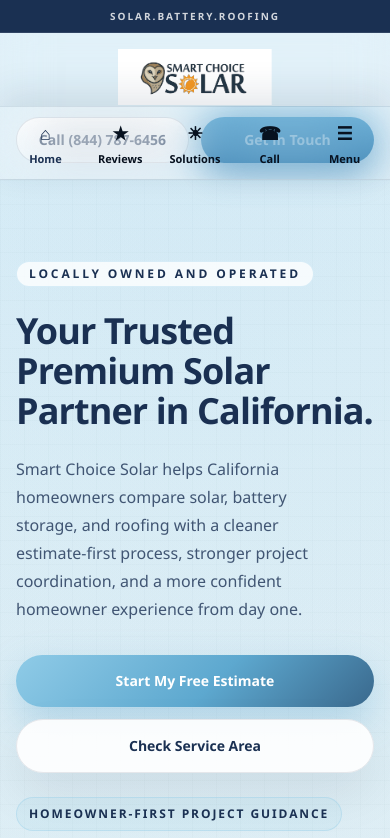
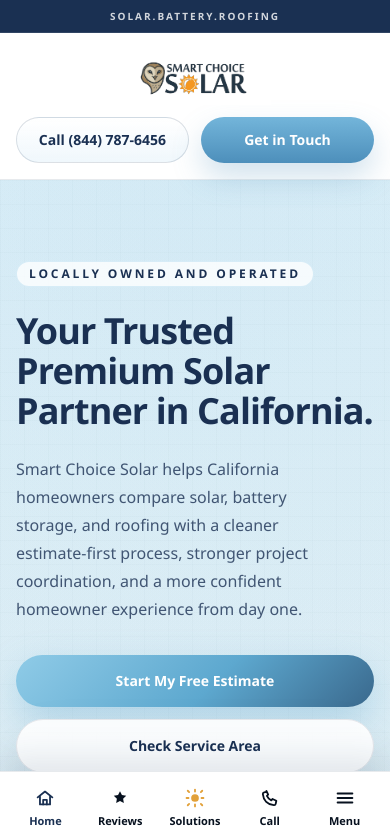
Before and after one commit to uriel-cmd/Smart-choice-solar-sitev2, a Next.js app: page / in a window 390 px wide. Shown: the top 838 px of the page. Built offline with nearby package versions, Linux system fonts and the light colour scheme.

Commit message:
Refine mobile bottom navigation

```diff
--- a/components/site-header.tsx
+++ b/components/site-header.tsx
@@ -10,13 +10,65 @@ import { localizeHref } from "@/lib/i18n";
 import { primaryNav, serviceNav, siteConfig } from "@/lib/site";
 import { navLabelFor, serviceNavLabelFor } from "@/lib/translations";
 
+function BottomNavIcon({ icon }: { icon: "home" | "reviews" | "sun" | "phone" | "menu" }) {
+  const commonProps = {
+    width: 22,
+    height: 22,
+    viewBox: "0 0 24 24",
+    fill: "none",
+    xmlns: "http://www.w3.org/2000/svg",
+    "aria-hidden": true
+  };
+
+  if (icon === "home") {
+    return (
+      <svg {...commonProps}>
+        <path d="M4 11.3 12 5l8 6.3" stroke="currentColor" strokeWidth="2" strokeLinecap="round" strokeLinejoin="round" />
+        <path d="M6.5 10.5V19h11v-8.5" stroke="currentColor" strokeWidth="2" strokeLinecap="round" strokeLinejoin="round" />
+        <path d="M10 19v-5h4v5" stroke="currentColor" strokeWidth="2" strokeLinecap="round" strokeLinejoin="round" />
+      </svg>
+    );
+  }
+
+  if (icon === "reviews") {
+    return (
+      <svg {...commonProps}>
+        <path d="m12 4.6 2.1 4.2 4.7.7-3.4 3.3.8 4.7-4.2-2.2-4.2 2.2.8-4.7-3.4-3.3 4.7-.7L12 4.6Z" fill="currentColor" />
+      </svg>
+    );
+  }
+
+  if (icon === "sun") {
+    return (
+      <svg {...commonProps}>
+        <circle cx="12" cy="12" r="4.2" fill="currentColor" />
+        <path d="M12 2.8v2.1M12 19.1v2.1M4.1 4.1l1.5 1.5M18.4 18.4l1.5 1.5M2.8 12h2.1M19.1 12h2.1M4.1 19.9l1.5-1.5M18.4 5.6l1.5-1.5" stroke="currentColor" strokeWidth="2" strokeLinecap="round" />
+      </svg>
+    );
+  }
+
+  if (icon === "phone") {
+    return (
+      <svg {...commonProps}>
+        <path d="M8.1 4.2 10 8.4 8.6 9.7c1 2.1 2.6 3.8 4.8 4.8l1.4-1.4 4.1 1.9-.7 3.4c-.2.9-1 1.5-2 1.4C9.4 19.2 4.8 14.6 4.2 7.8c-.1-.9.5-1.8 1.4-2l2.5-.6Z" stroke="currentColor" strokeWidth="2" strokeLinecap="round" strokeLinejoin="round" />
+      </svg>
+    );
+  }
+
+  return (
+    <svg {...commonProps}>
+      <path d="M4 7h16M4 12h16M4 17h16" stroke="currentColor" strokeWidth="2.2" strokeLinecap="round" />
+    </svg>
+  );
+}
+
 export function SiteHeader() {
   const [open, setOpen] = useState(false);
   const { language, setLanguage } = useLanguage();
   const t = useTranslation();
 
   return (
-    <header className="sticky top-0 z-50 border-b border-slate/10 bg-white/92 backdrop-blur-xl">
+    <header className="sticky top-0 z-50 border-b border-slate/10 bg-white lg:bg-white/92 lg:backdrop-blur-xl">
       <div className="border-b border-white/10 bg-slate text-white">
         <div className="relative flex min-h-8 items-center justify-center px-4 text-[10px] font-semibold uppercase tracking-[0.2em] text-white/80 sm:min-h-9 sm:text-[11px] lg:min-h-11 lg:text-xs lg:tracking-[0.22em]">
           <p>{t.header.topStrip}</p>
@@ -144,22 +196,24 @@ export function SiteHeader() {
           </div>
         </div>
       ) : null}
-      <nav className="fixed inset-x-0 bottom-0 z-50 border-t border-slate/10 bg-white/96 shadow-[0_-12px_36px_rgba(26,48,82,0.12)] backdrop-blur-xl lg:hidden">
-        <div className="grid h-[72px] grid-cols-5 items-center px-2 text-[11px] font-semibold text-slate/72">
+      <nav className="fixed inset-x-0 bottom-0 z-[100] border-t border-slate/10 bg-white shadow-[0_-12px_36px_rgba(26,48,82,0.12)] lg:hidden">
+        <div className="grid min-h-[72px] grid-cols-5 items-center px-2 pb-[env(safe-area-inset-bottom)] text-[11px] font-semibold text-slate/72">
           <Link href={localizeHref("/", language)} className="flex flex-col items-center gap-1 text-slate" onClick={() => setOpen(false)}>
-            <span aria-hidden="true" className="text-lg">⌂</span>
+            <BottomNavIcon icon="home" />
             <span>{t.nav.home}</span>
           </Link>
           <Link href={localizeHref("/reviews", language)} className="flex flex-col items-center gap-1" onClick={() => setOpen(false)}>
-            <span aria-hidden="true" className="text-lg">★</span>
+            <BottomNavIcon icon="reviews" />
             <span>{t.nav.reviews}</span>
           </Link>
           <Link href={localizeHref("/solutions", language)} className="flex flex-col items-center gap-1" onClick={() => setOpen(false)}>
-            <span aria-hidden="true" className="text-lg">☀</span>
+            <span className="text-sun">
+              <BottomNavIcon icon="sun" />
+            </span>
             <span>{t.nav.solutions}</span>
           </Link>
           <a href={`tel:${siteConfig.phoneHref}`} className="flex flex-col items-center gap-1">
-            <span aria-hidden="true" className="text-lg">☎</span>
+            <BottomNavIcon icon="phone" />
             <span>{t.header.call}</span>
           </a>
           <button
@@ -169,7 +223,7 @@ export function SiteHeader() {
             aria-expanded={open}
             aria-controls="mobile-nav"
           >
-            <span aria-hidden="true" className="text-lg">☰</span>
+            <BottomNavIcon icon="menu" />
             <span>{t.header.menu}</span>
           </button>
         </div>
```
